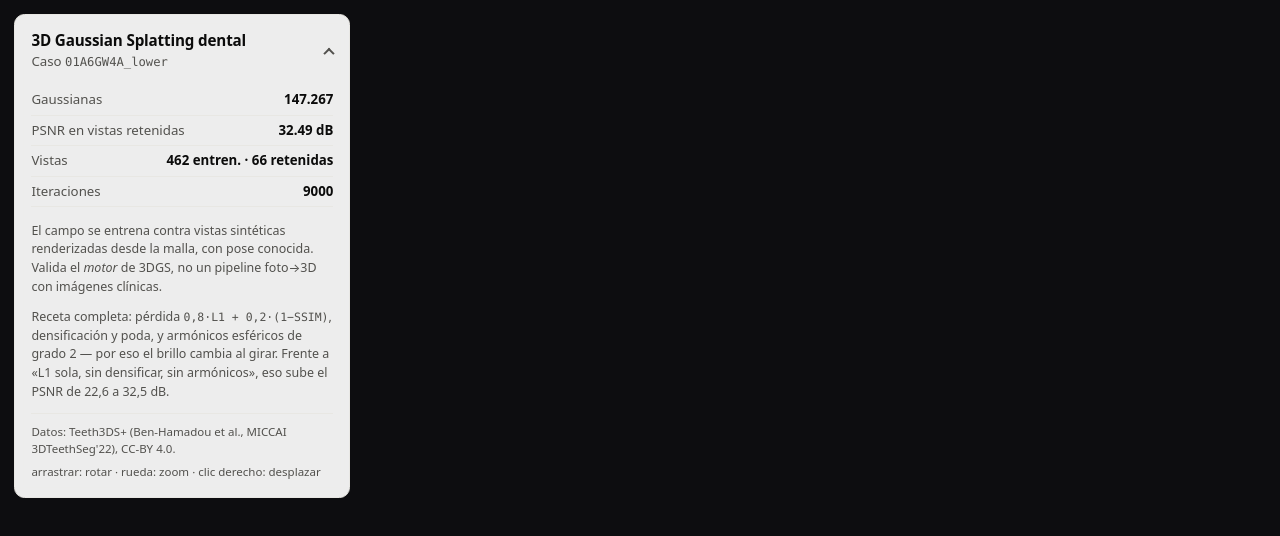
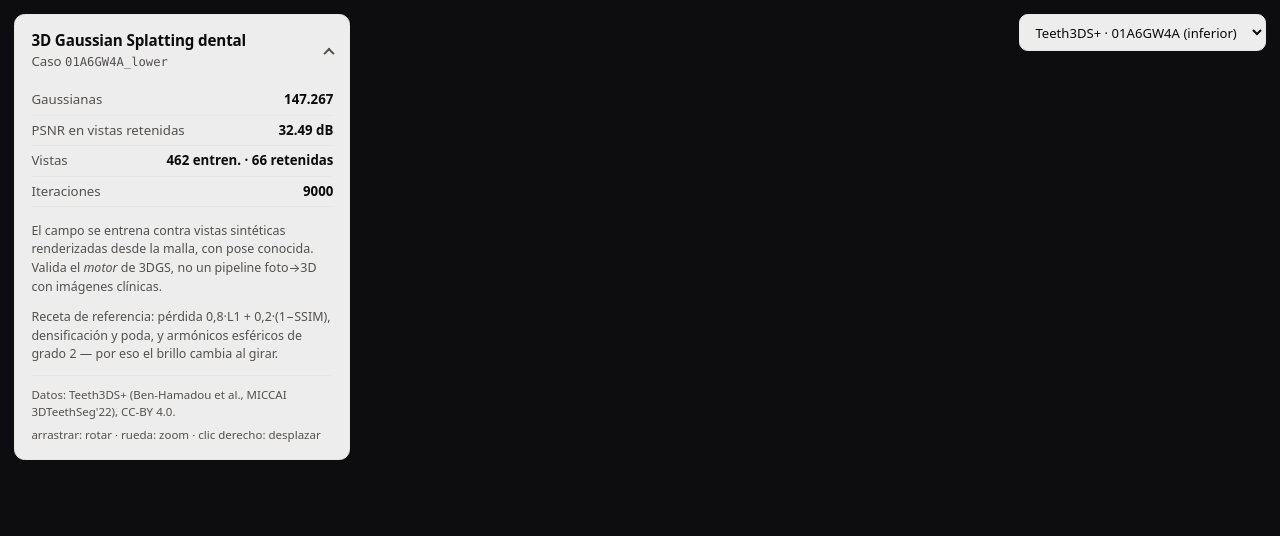
Before and after one commit to lgarbayo/dental-3dgs-viewer, a website built with Vite: page index.html in a window 1280 px wide. Built offline with nearby package versions, Linux system fonts and the light colour scheme; what @mkkellogg/gaussian-splats-3d would draw is missing.

Commit message:
feat: selector de caso para mostrar varios campos 3DGS

```diff
--- a/index.html
+++ b/index.html
@@ -4,11 +4,12 @@
     <meta charset="utf-8" />
     <meta name="viewport" content="width=device-width, initial-scale=1" />
     <title>3D Gaussian Splatting dental · visor</title>
-    <meta name="description" content="Visor web del campo de gaussianas entrenado sobre un escaneo intraoral de Teeth3DS+." />
+    <meta name="description" content="Visor web de campos de gaussianas entrenados sobre escaneos intraorales (Teeth3DS+ y Bite2Text)." />
   </head>
   <body>
     <div id="lienzo"></div>
     <div id="interfaz"></div>
+    <select id="selector-caso" class="selector" aria-label="Seleccionar caso"></select>
     <div id="cargando">
       <p>Cargando campo de gaussianas…</p>
       <div id="pista"><div id="barra"></div></div>
--- a/src/InfoPanel.ts
+++ b/src/InfoPanel.ts
@@ -8,24 +8,32 @@ const ANCHO_COMODO = '(min-width: 48rem)';
  *
  * Es un <details> nativo: en movil arranca plegada —solo titulo y caso— para no
  * taparle el modelo al usuario, y en pantallas anchas arranca abierta.
+ * `actualizar()` reescribe el contenido al cambiar de caso, conservando si
+ * estaba abierta o plegada.
  */
 export class InfoPanel {
   private readonly el: HTMLDetailsElement;
 
-  constructor(private readonly caso: CasoConfig) {
+  constructor(caso: CasoConfig) {
     this.el = document.createElement('details');
     this.el.className = 'ficha';
-    this.el.innerHTML = this.plantilla();
     this.el.open = window.matchMedia(ANCHO_COMODO).matches;
+    this.el.innerHTML = InfoPanel.plantilla(caso);
   }
 
   montar(padre: HTMLElement): void {
     padre.appendChild(this.el);
   }
 
-  private plantilla(): string {
+  actualizar(caso: CasoConfig): void {
+    const abierta = this.el.open;
+    this.el.innerHTML = InfoPanel.plantilla(caso);
+    this.el.open = abierta;
+  }
+
+  private static plantilla(caso: CasoConfig): string {
     const { id, arcada, primitivas, psnrRetenidas, vistasEntrenamiento,
-            vistasRetenidas, iteraciones } = this.caso;
+            vistasRetenidas, iteraciones, nota, creditos } = caso;
     const fmt = (n: number) => n.toLocaleString('es-ES');
     return `
       <summary>
@@ -39,7 +47,7 @@ export class InfoPanel {
         <dl>
           <div><dt>Gaussianas</dt><dd>${fmt(primitivas)}</dd></div>
           <div><dt>PSNR en vistas retenidas</dt><dd>${psnrRetenidas.toFixed(2)} dB</dd></div>
-          <div><dt>Vistas</dt><dd>${fmt(vistasEntrenamiento)} entren. · ${vistasRetenidas} retenidas</dd></div>
+          <div><dt>Vistas</dt><dd>${fmt(vistasEntrenamiento)} entren. · ${fmt(vistasRetenidas)} retenidas</dd></div>
           <div><dt>Iteraciones</dt><dd>${fmt(iteraciones)}</dd></div>
         </dl>
         <p class="nota">
@@ -47,15 +55,8 @@ export class InfoPanel {
           con pose conocida. Valida el <em>motor</em> de 3DGS, no un pipeline
           foto&rarr;3D con imágenes clínicas.
         </p>
-        <p class="nota">
-          Receta completa: pérdida <code>0,8·L1 + 0,2·(1−SSIM)</code>, densificación
-          y poda, y armónicos esféricos de grado 2 — por eso el brillo cambia al
-          girar. Frente a «L1 sola, sin densificar, sin armónicos», eso sube el
-          PSNR de 22,6 a 32,5 dB.
-        </p>
-        <p class="creditos">
-          Datos: Teeth3DS+ (Ben-Hamadou et al., MICCAI 3DTeethSeg'22), CC-BY 4.0.
-        </p>
+        <p class="nota">${nota}</p>
+        <p class="creditos">${creditos}</p>
         <p class="controles">arrastrar: rotar · rueda: zoom · clic derecho: desplazar</p>
       </div>
     `;
--- a/src/SplatViewer.ts
+++ b/src/SplatViewer.ts
@@ -1,8 +1,7 @@
 import { SceneFormat, Viewer } from '@mkkellogg/gaussian-splats-3d';
 import type { Vec3 } from '@mkkellogg/gaussian-splats-3d';
 
-import { ARRIBA, CENTRO, DIRECCION_CAMARA, DISTANCIA_BASE, SH_GRADO, UMBRAL_ALFA }
-  from './config';
+import type { CasoConfig } from './config';
 
 /**
  * Aleja la camara en ventanas verticales.
@@ -11,13 +10,13 @@ import { ARRIBA, CENTRO, DIRECCION_CAMARA, DISTANCIA_BASE, SH_GRADO, UMBRAL_ALFA
  * movil en vertical (aspecto ~0,46) la arcada se salia por los lados. Encuadrar
  * en ancho exige multiplicar la distancia por 1/aspecto.
  */
-function posicionCamara(): Vec3 {
+function posicionCamara(caso: CasoConfig): Vec3 {
   const aspecto = window.innerWidth / window.innerHeight;
-  const distancia = DISTANCIA_BASE * Math.max(1, 1 / aspecto);
+  const distancia = caso.distanciaBase * Math.max(1, 1 / aspecto);
   return [
-    CENTRO[0] + DIRECCION_CAMARA[0] * distancia,
-    CENTRO[1] + DIRECCION_CAMARA[1] * distancia,
-    CENTRO[2] + DIRECCION_CAMARA[2] * distancia,
+    caso.centro[0] + caso.direccionCamara[0] * distancia,
+    caso.centro[1] + caso.direccionCamara[1] * distancia,
+    caso.centro[2] + caso.direccionCamara[2] * distancia,
   ];
 }
 
@@ -25,17 +24,17 @@ function posicionCamara(): Vec3 {
 export interface SplatViewerOptions {
   /** Contenedor donde se monta el canvas. */
   raiz: HTMLElement;
-  /** Ruta del .ply en formato 3DGS estandar. */
-  ply: string;
+  /** Caso a mostrar (trae ply, grado de SH y encuadre). */
+  caso: CasoConfig;
   onProgress?: (porcentaje: number, mensaje: string) => void;
 }
 
 /**
- * Envuelve el visor de gaussian-splats-3d con el encuadre de este caso.
+ * Envuelve el visor de gaussian-splats-3d con el encuadre del caso.
  *
- * Carga el PLY *completo* (posicion, escala, rotacion, opacidad y color como
- * coeficiente DC de armonicos esfericos). Un PLY de solo posicion+color se
- * veria como una nube de puntos, no como un campo de gaussianas.
+ * Carga el PLY *completo* (posicion, escala, rotacion, opacidad y color). El
+ * grado de armonicos lo fija el caso: Teeth3DS+ trae 9 coeficientes por canal
+ * (grado 2); Bite2Text solo el DC (grado 0), color plano.
  */
 export class SplatViewer {
   private viewer: Viewer | null = null;
@@ -46,6 +45,8 @@ export class SplatViewer {
   }
 
   async cargar(): Promise<void> {
+    const { caso } = this.opciones;
+
     // El worker de ordenacion usa SharedArrayBuffer, que solo existe si la
     // pagina esta cross-origin isolated (cabeceras COOP/COEP). Vite las pone en
     // local, pero un host estatico como GitHub Pages no puede. Se detecta en
@@ -55,25 +56,24 @@ export class SplatViewer {
 
     const viewer = new Viewer({
       rootElement: this.opciones.raiz,
-      cameraUp: ARRIBA,
-      initialCameraPosition: posicionCamara(),
-      initialCameraLookAt: CENTRO,
-      sphericalHarmonicsDegree: SH_GRADO,
+      cameraUp: caso.arriba,
+      initialCameraPosition: posicionCamara(caso),
+      initialCameraLookAt: caso.centro,
+      sphericalHarmonicsDegree: caso.shGrado,
       useBuiltInControls: true,
       antialiased: true,
       sharedMemoryForWorkers: aislado,
       // gpuAcceleratedSort ROMPE el render: con el aislamiento activo (el caso
       // de `npm run dev`) la escena carga sin errores pero no se dibuja nada.
-      // Medido: shared=1/gpu=1 -> 0 pixeles; shared=1/gpu=0 -> 28k. Con 36 664
-      // gaussianas la ordenacion en CPU no es cuello de botella, asi que se deja
-      // desactivado siempre.
+      // Medido: shared=1/gpu=1 -> 0 pixeles; shared=1/gpu=0 -> 28k. La
+      // ordenacion en CPU no es cuello de botella aqui, asi que se deja off.
       gpuAcceleratedSort: false,
     });
     this.viewer = viewer;
 
-    await viewer.addSplatScene(this.opciones.ply, {
+    await viewer.addSplatScene(caso.ply, {
       format: SceneFormat.Ply,
-      splatAlphaRemovalThreshold: UMBRAL_ALFA,
+      splatAlphaRemovalThreshold: caso.umbralAlfa,
       showLoadingUI: false,
       progressiveLoad: false,
       onProgress: (porcentaje, mensaje) =>
--- a/src/config.ts
+++ b/src/config.ts
@@ -1,22 +1,42 @@
 import type { Vec3 } from '@mkkellogg/gaussian-splats-3d';
 
-/** Metadatos del caso que se muestra. Salen del notebook 04 de dental-3dgs-lab. */
+/**
+ * Metadatos y encuadre de un caso. Cada caso trae SU propio grado de armonicos y
+ * su encuadre de camara, porque conviven campos en espacios distintos:
+ *  - Teeth3DS+ conserva coordenadas en mm (no centrado) y color con armonicos.
+ *  - Bite2Text esta normalizado a caja unidad y su color es RGB plano (grado 0).
+ */
 export interface CasoConfig {
   readonly id: string;
+  /** Etiqueta para el desplegable. */
+  readonly nombre: string;
   readonly arcada: 'upper' | 'lower';
   readonly ply: string;
   /** Gaussianas del campo entrenado. */
   readonly primitivas: number;
   /** PSNR medio sobre las vistas retenidas, en dB. */
   readonly psnrRetenidas: number;
-  /** Vistas de entrenamiento / retenidas. */
   readonly vistasEntrenamiento: number;
   readonly vistasRetenidas: number;
   readonly iteraciones: number;
+  /** Grado de armonicos esfericos del ply (0 = color RGB plano, sin f_rest). */
+  readonly shGrado: 0 | 1 | 2;
+  /** Encuadre de camara, en el espacio de coordenadas del propio campo. */
+  readonly centro: Vec3;
+  readonly arriba: Vec3;
+  readonly direccionCamara: Vec3;
+  readonly distanciaBase: number;
+  /** Umbral de alfa (0-255) por debajo del cual se descarta un splat. */
+  readonly umbralAlfa: number;
+  /** Nota de receta y creditos de datos, propios de cada caso. */
+  readonly nota: string;
+  readonly creditos: string;
 }
 
-export const CASO: CasoConfig = {
+export const CASOS: CasoConfig[] = [
+  {
     id: '01A6GW4A',
+    nombre: 'Teeth3DS+ · 01A6GW4A (inferior)',
     arcada: 'lower',
     ply: 'trained_3dgs.ply',
     primitivas: 147_267,
@@ -24,43 +44,42 @@ export const CASO: CasoConfig = {
     vistasEntrenamiento: 462,
     vistasRetenidas: 66,
     iteraciones: 9_000,
-};
-
-/**
- * Encuadre de camara.
- *
- * La escena viene en milimetros y NO esta centrada en el origen: el campo
- * entrenado conserva las coordenadas de la malla original (centroide en
- * ~[2, -0.6, -90.9], unos 87 x 68 x 43 mm). El azimut 0 del notebook 03 mira
- * desde +Z, asi que la camara se coloca al frente y elevada.
- */
-/**
- * Centro y distancia se calculan sobre las gaussianas "de masa" (opacas y de
- * menos de 5 mm), no sobre todas: el entrenamiento no poda, asi que quedan
- * gaussianas enormes y casi transparentes que desplazan el centroide y
- * dejarian la arcada descentrada y pequena en el encuadre.
- */
-export const CENTRO: Vec3 = [1.3, 16.3, -106.5];
-export const ARRIBA: Vec3 = [0, 1, 0];
-
-/** Direccion desde la que mira la camara (unitaria): al frente y elevada. */
-export const DIRECCION_CAMARA: Vec3 = [0, 0.6225, 0.7825];
-
-/**
- * Distancia que encuadra la arcada en una ventana apaisada.
- *
- * En vertical NO vale: el campo de vision horizontal se estrecha con la relacion
- * de aspecto, asi que la arcada se salia por los lados en movil. La distancia
- * efectiva se corrige en SplatViewer segun el aspecto real de la ventana.
- */
-export const DISTANCIA_BASE = 164;
-
-/** Umbral de alfa (0-255) por debajo del cual se descarta un splat. */
-export const UMBRAL_ALFA = 5;
-
-/**
- * Grado de armonicos esfericos del campo. El ply trae 9 coeficientes por canal
- * (f_dc + 8 f_rest); cargarlo como grado 0 tiraria la dependencia del color con
- * la direccion de vista, que es justo lo que reproduce el brillo especular.
- */
-export const SH_GRADO = 2;
+    shGrado: 2,
+    // El campo conserva las coordenadas en mm de la malla (centroide ~[2,-0.6,-90.9]).
+    centro: [1.3, 16.3, -106.5],
+    arriba: [0, 1, 0],
+    direccionCamara: [0, 0.6225, 0.7825],
+    distanciaBase: 164,
+    umbralAlfa: 5,
+    nota:
+      'Receta de referencia: pérdida 0,8·L1 + 0,2·(1−SSIM), densificación y poda, ' +
+      'y armónicos esféricos de grado 2 — por eso el brillo cambia al girar.',
+    creditos: "Datos: Teeth3DS+ (Ben-Hamadou et al., MICCAI 3DTeethSeg'22), CC-BY 4.0.",
+  },
+  {
+    id: 'F1980',
+    nombre: 'Bite2Text · F1980 (inferior)',
+    arcada: 'lower',
+    ply: 'bite2text_f1980_lower.ply',
+    primitivas: 150_000,
+    psnrRetenidas: 29.62,
+    vistasEntrenamiento: 1_200,
+    vistasRetenidas: 400,
+    iteraciones: 6_000,
+    shGrado: 0,
+    // Campo normalizado a caja unidad, centrado en el origen; el eje vertical de
+    // la arcada es z (asi salio la orbita de render). Ajustar en vivo si hiciera falta.
+    centro: [0, 0, 0],
+    arriba: [0, 0, 1],
+    direccionCamara: [0.9, 0, 0.42],
+    distanciaBase: 3.5,
+    // Campo entrenado sin regularizacion de opacidad: la mediana es ~0,01, asi
+    // que el umbral 5/255 del otro caso se cargaria el 69% de las gaussianas y
+    // no se veria nada. Aqui NO se poda (se componen todas, como en el render gsplat).
+    umbralAlfa: 0,
+    nota:
+      'Escáner STL pelado → 1600 vistas Blender (EEVEE) a 1024 px → gsplat. ' +
+      'Sin armónicos (color RGB plano, grado 0): el color no cambia al girar.',
+    creditos: 'Datos: Bite2Text (UNIMORE / Univ. Ferrara), CC-BY-SA 4.0 — derivado bajo la misma licencia.',
+  },
+];
--- a/src/main.ts
+++ b/src/main.ts
@@ -1,4 +1,4 @@
-import { CASO } from './config';
+import { CASOS } from './config';
 import { InfoPanel } from './InfoPanel';
 import { SplatViewer } from './SplatViewer';
 import './style.css';
@@ -9,16 +9,42 @@ function requerir<T extends HTMLElement>(selector: string): T {
   return el;
 }
 
+/** Indice de caso desde la URL (?caso=N), acotado al rango disponible. */
+function casoInicial(): number {
+  const n = Number(new URLSearchParams(location.search).get('caso'));
+  return Number.isInteger(n) && n >= 0 && n < CASOS.length ? n : 0;
+}
+
 async function main(): Promise<void> {
   const raiz = requerir<HTMLDivElement>('#lienzo');
   const cargando = requerir<HTMLDivElement>('#cargando');
   const barra = requerir<HTMLDivElement>('#barra');
+  const interfaz = requerir<HTMLDivElement>('#interfaz');
+  const selector = requerir<HTMLSelectElement>('#selector-caso');
 
-  new InfoPanel(CASO).montar(requerir<HTMLDivElement>('#interfaz'));
+  const indice = casoInicial();
+  const caso = CASOS[indice];
+
+  CASOS.forEach((c, i) => {
+    const opcion = document.createElement('option');
+    opcion.value = String(i);
+    opcion.textContent = c.nombre;
+    if (i === indice) opcion.selected = true;
+    selector.appendChild(opcion);
+  });
+
+  // Cambiar de caso RECARGA la pagina. Recrear el visor de gaussian-splats-3d en
+  // caliente deja el worker de ordenacion a medias y la escena no termina de
+  // cargar; una recarga limpia es robusta y el .ply queda cacheado por el navegador.
+  selector.addEventListener('change', () => {
+    location.search = `?caso=${selector.value}`;
+  });
+
+  new InfoPanel(caso).montar(interfaz);
 
   const visor = new SplatViewer({
     raiz,
-    ply: CASO.ply,
+    caso,
     onProgress: (porcentaje) => {
       barra.style.width = `${porcentaje}%`;
     },
@@ -29,7 +55,7 @@ async function main(): Promise<void> {
     cargando.classList.add('oculto');
   } catch (error) {
     cargando.innerHTML =
-      `<p class="error">No se pudo cargar <code>${CASO.ply}</code>.<br>` +
+      `<p class="error">No se pudo cargar <code>${caso.ply}</code>.<br>` +
       `<small>${error instanceof Error ? error.message : String(error)}</small></p>`;
     throw error;
   }
--- a/src/style.css
+++ b/src/style.css
@@ -136,6 +136,26 @@ dd { margin: 0; font-variant-numeric: tabular-nums; font-weight: 600; }
 
 .error { color: #eb6834; text-align: center; }
 
+/* Desplegable de caso: arriba a la derecha, para no pisar la ficha (izquierda). */
+.selector {
+  position: fixed;
+  top: 0.9rem;
+  right: 0.9rem;
+  z-index: 15;
+  pointer-events: auto;
+  padding: 0.45rem 0.7rem;
+  border: 1px solid var(--borde);
+  border-radius: 0.55rem;
+  background: color-mix(in srgb, var(--superficie) 94%, transparent);
+  backdrop-filter: blur(6px);
+  color: var(--tinta);
+  font: inherit;
+  font-size: 0.82rem;
+  cursor: pointer;
+  max-width: calc(100vw - 1.8rem);
+}
+.selector:focus-visible { outline: 2px solid var(--azul); outline-offset: 1px; }
+
 @media (prefers-color-scheme: dark) {
   .ficha {
     border-color: #2a2a30;
@@ -145,4 +165,9 @@ dd { margin: 0; font-variant-numeric: tabular-nums; font-weight: 600; }
   dl > div { border-bottom-color: #2a2a30; }
   .creditos { border-top-color: #2a2a30; }
   dt, .caso, .nota, .creditos, .controles { color: #a3a29e; }
+  .selector {
+    border-color: #2a2a30;
+    background: color-mix(in srgb, #16161a 92%, transparent);
+    color: #f2f1ee;
+  }
 }
```
Lines whose indentation alone changed are shown as unchanged.
